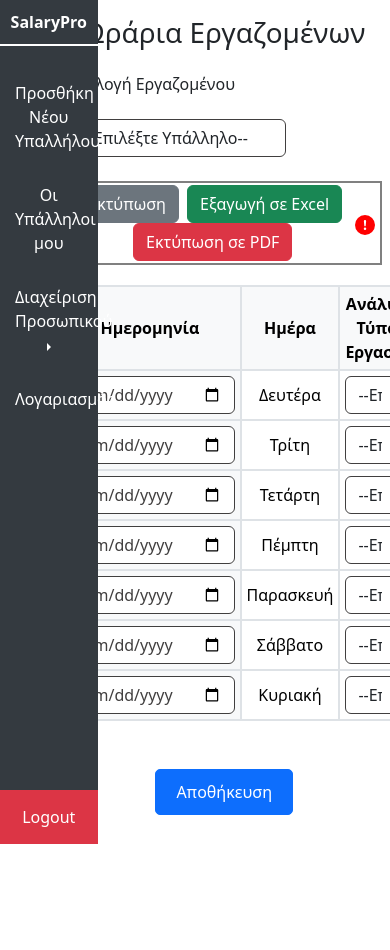
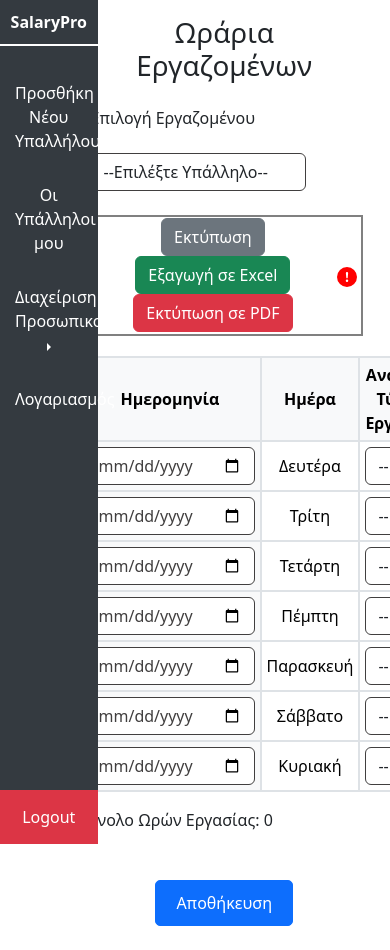
Before and after one commit to Retsos/SalaryPro-Project, a React (Vite) app: page /Wraria in a window 390 px wide. Before the commit the page ends 844 px from the top, so only its background shows below. Built offline with nearby package versions, Linux system fonts and the light colour scheme.

Commit message:
Added Second Page for Employee stats + New User Settings Page in development

```diff
--- a/src/App.jsx
+++ b/src/App.jsx
@@ -9,6 +9,7 @@ import { UserProvider } from './Components/Pages/UsernameContext';
 import Wraria from './Components/Pages/WebApp/Wraria';
 import Misthodosia from './Components/Pages/WebApp/Misthodosia';
 import MyProfile from './Components/Pages/WebApp/MyProfile'
+import Employee2 from './Components/Pages/WebApp/Employee2';
 
 function App() {
   return (
@@ -16,6 +17,7 @@ function App() {
       <Routes>
         <Route path='/Home' element={<Home />} />
         <Route path='/Employee' element={<Employee />} />
+        <Route path='/Employee2' element={<Employee2 />} />
         <Route path='/Employers' element={<Employers />} />
         <Route path='/Wraria' element={<Wraria />} />
         <Route path='/Misthodosia' element={<Misthodosia />} />
--- a/src/Components/Pages/WebApp/Employee.css
+++ b/src/Components/Pages/WebApp/Employee.css
@@ -1,8 +1,11 @@
 .content {
-  overflow-y: auto;
   cursor: default;
   width: 85%;
   margin-left: 15%;
+  padding: 0px 20px 0px 20px ;
+}
+.Sidebar{
+  width: 15%;
 }
 .mb-3 input[type="number"]::-webkit-outer-spin-button,
 .mb-3 input[type="number"]::-webkit-inner-spin-button {
@@ -43,3 +46,15 @@
   opacity: 0.5;
   cursor: none;
 }
+/* Extra small devices (phones, 600px and down) */
+@media only screen and (max-width: 490px) {
+  .content {
+      margin-left: 25%;
+  }
+}
+/* Small devices (portrait tablets and large phones, 600px and up) */
+@media only screen and (max-width: 768px) {
+  .content {
+      margin-left: 25%;
+  }
+}
--- a/src/Components/Pages/WebApp/Employee.jsx
+++ b/src/Components/Pages/WebApp/Employee.jsx
@@ -3,9 +3,11 @@ import { EmployeeContext } from '../EmployeeProvider';
 import './Employee.css';
 import AfterSubmit from '../../Modals/AfterSubmit';
 import Sidebar from '../../Navbar/Sidebar';
+import {  useNavigate } from 'react-router-dom';
 
 export default function Employee() {
 
+    const navigate = useNavigate();
     const [showModal2, setShowModal2] = useState(false);
     const {setYpalliloi } = useContext(EmployeeContext);
     const [name, setName] = useState("");
@@ -41,7 +43,6 @@ export default function Employee() {
             Yname: name,
             Yepitheto: epitheto,
             Ycode: code,
-            Yfathername: fathername
         };
         setYpalliloi(prevYpalliloi => [...prevYpalliloi, NewYpallilos]);
     }
@@ -127,14 +128,14 @@ export default function Employee() {
     }
     const getDisabledClass = (isEnabled) => (isEnabled ? '' : 'disabled-field');
 
-    function handleSubmit(event) {
+    /*function handleSubmit(event) {
         event.preventDefault();
         if (name && epitheto && code) {
             handleAddYpallilos();
             setName("");
             setEpitheto("");
             setCode("");
-            setfathername("");
+            console.log("hello")
             setShowModal2(true);
             console.log("hello")
             ref.current.scrollTo({
@@ -142,10 +143,15 @@ export default function Employee() {
                 behavior: 'smooth'
             })
             console.log("true")
-        } else {
+        }
+         else {
             console.log("ERROR");
         }
-    }
+    }*/
+
+    const handleNextPage = () => {
+        navigate('/Employee2');
+    };
     return (
         <>
             <Sidebar/>
@@ -154,7 +160,7 @@ export default function Employee() {
                     <h1 className="text-center" style={{ marginBottom: "5%",marginTop: "3%" }}>Στοιχεία Νέου Εργαζομένου</h1>
                 </div>
                 <div className="container-fluid">
-                    <form onSubmit={handleSubmit}>
+                    <form>
                         <div className="row justify-content-center">
 
                             <div className="col-12">
@@ -305,7 +311,7 @@ export default function Employee() {
 
                         </div>
                         <div className="text-center mt-4 mb-3">
-                            <button type="submit" className="btn btn-primary btn-lg">Δημιουργία</button>
+                            <button type="button" className="btn btn-primary btn-lg" onClick={handleNextPage}>Επόμενη Σελίδα</button>
                         </div>
                     </form>
                 </div>
--- a/src/Components/Pages/WebApp/Wraria.jsx
+++ b/src/Components/Pages/WebApp/Wraria.jsx
@@ -26,10 +26,6 @@ export default function Wraria() {
         setWraria(initialWraria);
     };
 
-
-    const handleTypeChange=(event)=>{
-
-    }
     const daysOfWeek = ["Δευτέρα", "Τρίτη", "Τετάρτη", "Πέμπτη", "Παρασκευή", "Σάββατο", "Κυριακή"];
     const handleErgasiaChange = (day, value) => {
         setWraria(prevState => ({
@@ -52,6 +48,7 @@ export default function Wraria() {
             }
         }));
     };
+
 
     const exportExcel = () => {
         const table = document.getElementById('my-table');
@@ -82,6 +79,18 @@ export default function Wraria() {
         };
         html2pdf().from(clonedElement).set(opt).save();
     };
+
+    const FindWeeklyHours = () => {
+        return Object.values(wraria).reduce((total, day) => {
+            return total + (Number(day.WresErgasias) || 0); // Άθροισμα μόνο αριθμών
+        }, 0);
+    };
+
+    const weeklyHours = FindWeeklyHours(); // Υπολογισμός συνόλου ωρών
+    const message =
+        weeklyHours > 40
+            ? "Οι ώρες εργασίας υπερβαίνουν τις 40! Παρακαλώ ελέγξτε το πρόγραμμά σας."
+            : `Σύνολο Ωρών Εργασίας: ${weeklyHours}`;
 
 
     return (
@@ -181,6 +190,10 @@ export default function Wraria() {
                         </tbody>
                     </table>
                 </div>
+                <div>
+                    <label className='form-label-lg'>{message}</label>
+                </div>
+
                 <div className="text-center mt-4 mb-3" >
                     <button type="submit" className="btn btn-primary btn-lg">Αποθήκευση</button>
                 </div>
```
